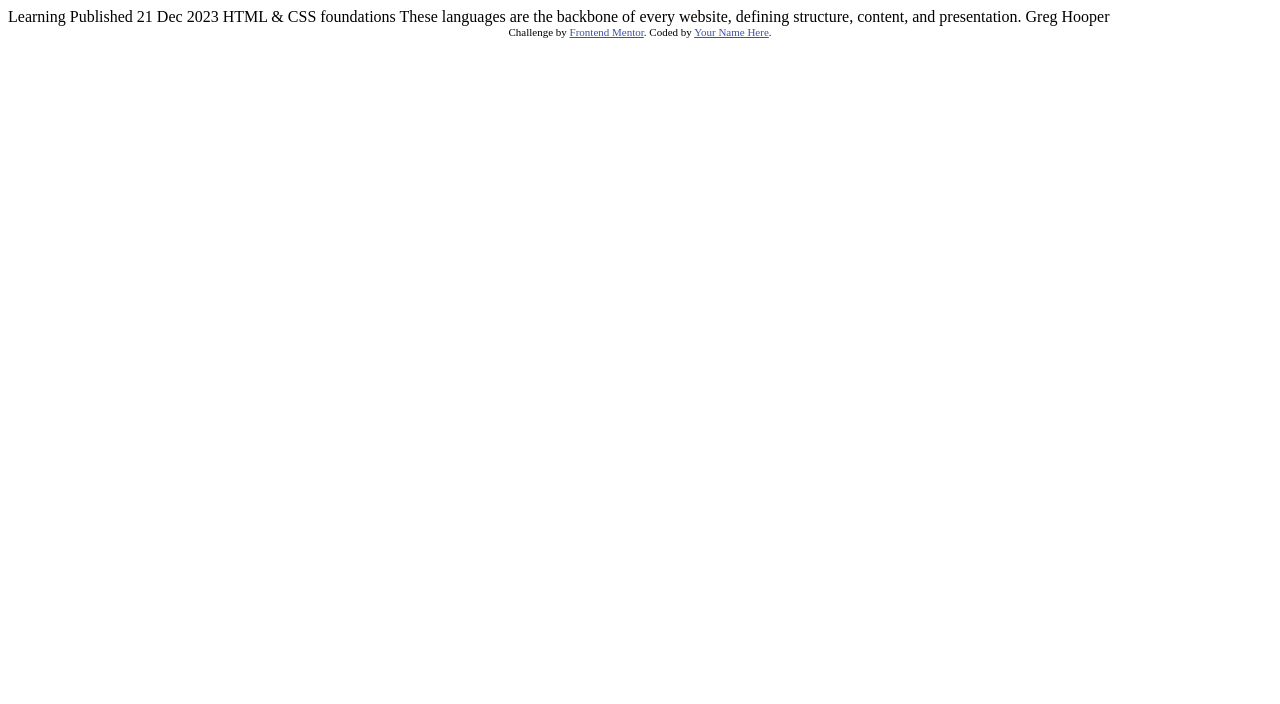
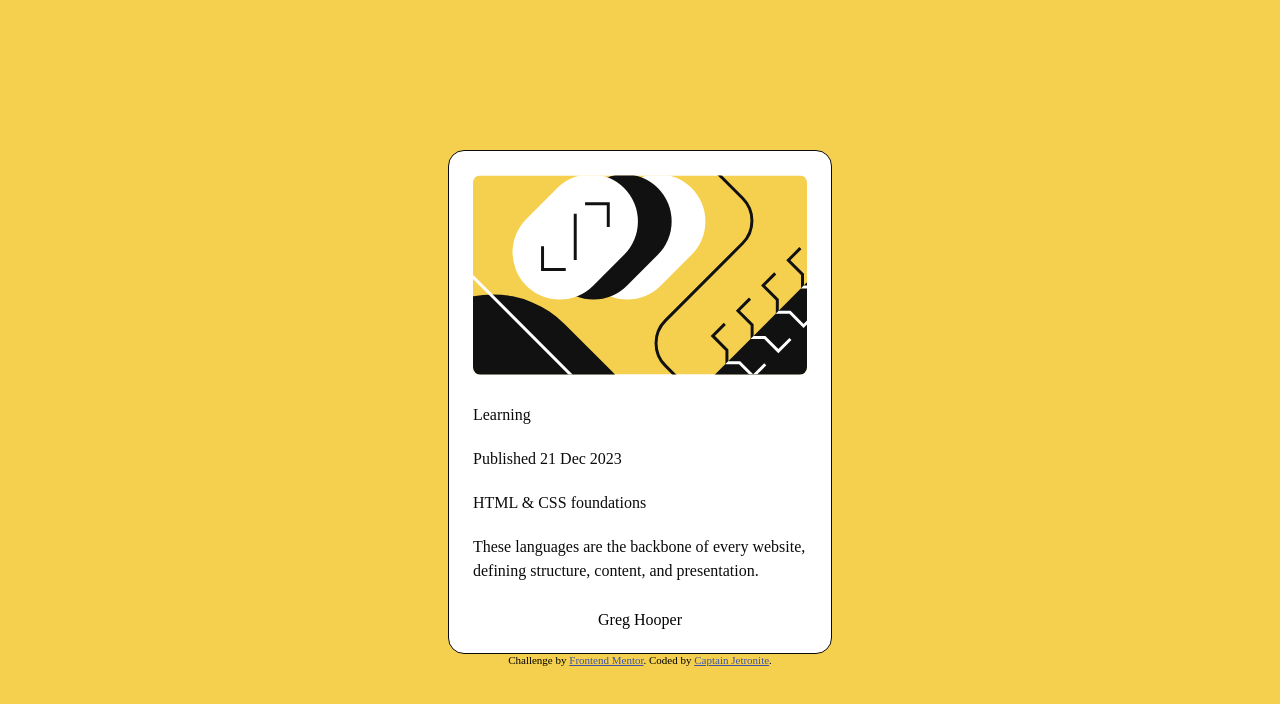
Before and after one commit to Jetronite/Blog-preview, a plain HTML site: page index.html in a window 1280 px wide. Drawn offline with Linux system fonts and the light colour scheme.

Commit message:
Half-way there
I'm halfway through the blog
I spent about 3 hours on this thing
It is not easy

```diff
--- a/index.html
+++ b/index.html
@@ -3,32 +3,29 @@
 <head>
   <meta charset="UTF-8">
   <meta name="viewport" content="width=device-width, initial-scale=1.0"> <!-- displays site properly based on user's device -->
-
   <link rel="icon" type="image/png" sizes="32x32" href="./assets/images/favicon-32x32.png">
-
   <title>Frontend Mentor | Blog preview card</title>
 
   <!-- Feel free to remove these styles or customise in your own stylesheet 👍 -->
-  <style>
-    .attribution { font-size: 11px; text-align: center; }
-    .attribution a { color: hsl(228, 45%, 44%); }
-  </style>
+  <link rel="stylesheet" href="./styles.css">
+  <script src="script.js" defer></script>
 </head>
-<body>
-
-  Learning
-
-  Published 21 Dec 2023
-
-  HTML & CSS foundations
-
-  These languages are the backbone of every website, defining structure, content, and presentation.
-
-  Greg Hooper
-
+<body class="display-flex">
+  <div class="display-flex card-content">
+    <div class="card-img">
+      <img src="./assets/images/illustration-article.svg" alt="Web 3.0 image">
+    </div>
+    <div class="display-flex card-info">
+      <p class="learning">Learning</p>
+      <p>Published 21 Dec 2023</p>
+      <p>HTML & CSS foundations</p>
+      <p>These languages are the backbone of every website, defining structure, content, and presentation.</p>
+    </div>
+    <div>Greg Hooper</div>
+  </div>
   <div class="attribution">
     Challenge by <a href="https://www.frontendmentor.io?ref=challenge" target="_blank">Frontend Mentor</a>.
-    Coded by <a href="#">Your Name Here</a>.
+    Coded by <a href="#">Captain Jetronite</a>.
   </div>
 </body>
 </html>
--- /dev/null
+++ b/script.js
@@ -0,0 +1,17 @@
+function setSiblingWidth() {
+    const divA = document.querySelector('.card-img');
+    const divB = document.querySelector('.card-info');
+
+    if (divA && divB) {
+      // Get the computed width of divA (including padding and border)
+      const computedWidth = divA.offsetWidth;
+      divB.style.width = computedWidth + 'px';
+    }
+  }
+
+  // Run on page load
+  window.onload = setSiblingWidth;
+  // Run on window resize for responsiveness
+  window.onresize = setSiblingWidth;
+  // Also run if content inside divA changes dynamically after page load
+  // (e.g., after an AJAX call or user input)
--- /dev/null
+++ b/styles.css
@@ -0,0 +1,67 @@
+.attribution {
+    font-size: 11px;
+    text-align: center;
+}
+
+.attribution a {
+    color: hsl(228, 45%, 44%);
+}
+
+.display-flex {
+    display: flex;
+    flex-direction: column;
+    align-items: center;
+    justify-content: center;
+}
+
+body {
+    background-color: rgb(244, 208, 78);
+    height: 100vh;
+}
+
+
+.card-content {
+    width: fit-content;
+    background-color: rgb(255, 255, 255);
+    border-radius: 1rem;
+    border: 1px solid rgb(11, 11, 11);
+    /* box-shadow: 0 9px 12px rgb(107, 107, 107); */
+    padding: 24px;
+    gap: 24px;
+
+}
+
+.card-img{
+    display: inline;
+    height: 200px;
+}
+
+.card-img>img {
+    width: 100%;
+    height: 200px;
+    border-radius: 0.5rem;
+}
+
+.card-info {
+    gap: 12px;
+    align-items: self-start;
+}
+
+p {
+    margin: 0;
+    letter-spacing: 0px;
+    color: rgb(11, 11, 11);
+    line-height: 150%;
+    padding: 4px 0px;
+}
+
+.learn, .pub {
+    font-size: 14px;
+    border-radius: 0.2rem;
+    padding: 0px 12px;
+    background-color: rgb(244, 208, 78);
+}
+
+.learn {
+    font-weight: bold;
+}
```
